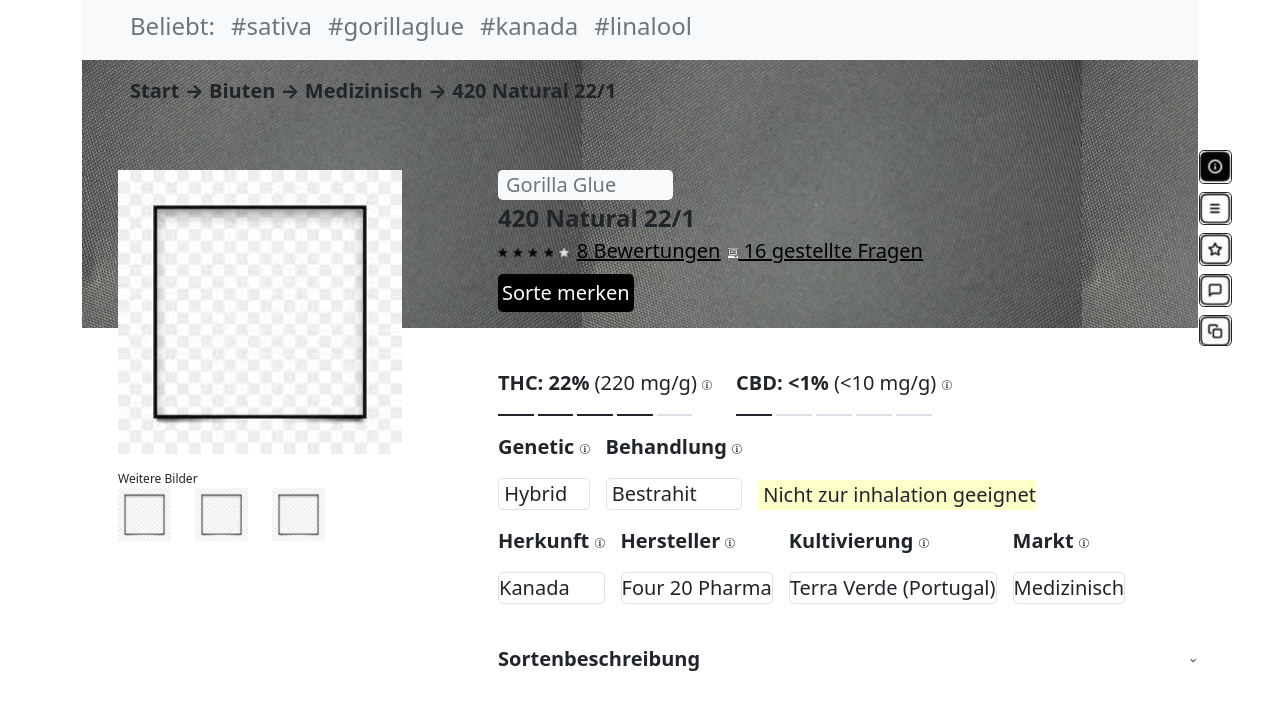
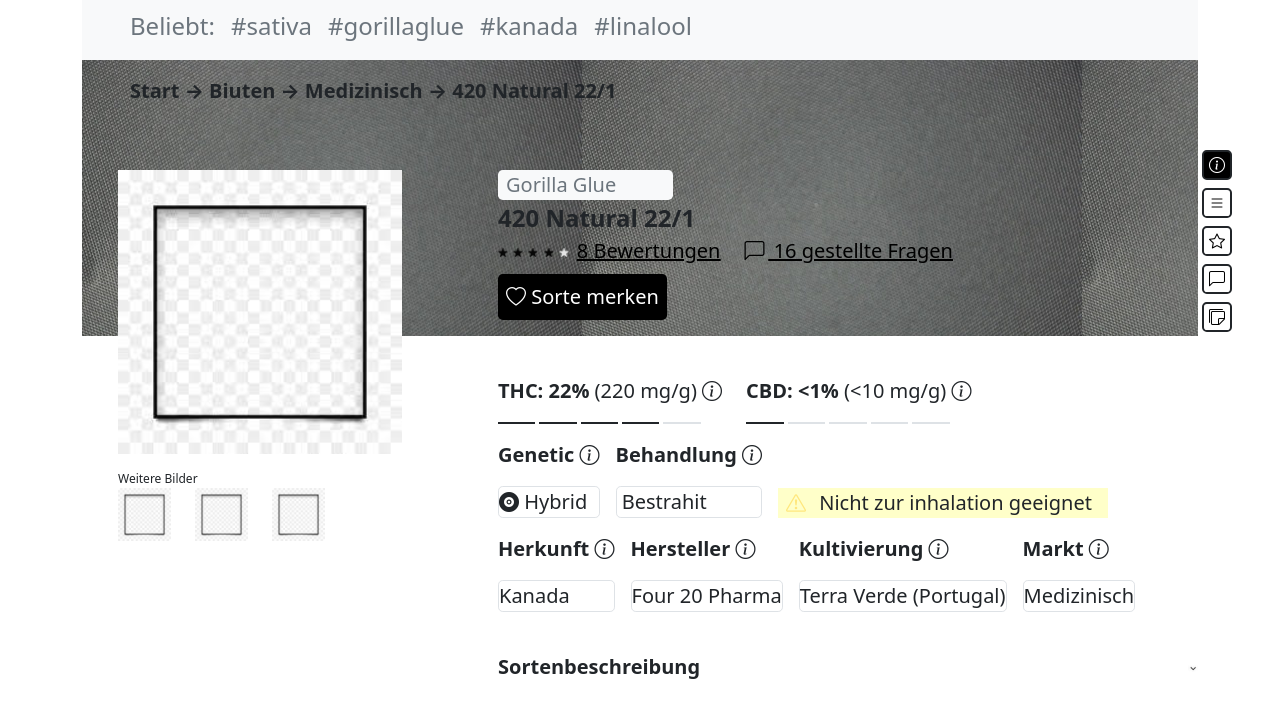
Before and after one commit to Svidzerska/bootstrap_example, a website: page index.html in a window 1280 px wide. Drawn offline with nearby package versions, Linux system fonts and the light colour scheme.

Commit message:
icon font was used

```diff
--- a/index.html
+++ b/index.html
@@ -10,23 +10,19 @@
    <script src="https://cdn.jsdelivr.net/npm/bootstrap@5.1.3/dist/js/bootstrap.bundle.min.js"
       integrity="sha384-ka7Sk0Gln4gmtz2MlQnikT1wXgYsOg+OMhuP+IlRH9sENBO0LRn5q+8nbTov4+1p"
       crossorigin="anonymous"></script>
+   <link rel="stylesheet" href="https://cdn.jsdelivr.net/npm/bootstrap-icons@1.8.1/font/bootstrap-icons.css">
    <title>Document</title>
    <link rel="stylesheet" href="css/style.css">
 </head>
 
 <body>
    <div class="container position-relative">
-      <div class="fixed position-fixed d-flex flex-column end-0 pe-5">
-         <div class="border rounded-3 border-dark mb-2"><a href="#"><img src="images/info_icon.jpg" alt="img" srcset=""
-                  class="rounded-3"></a></div>
-         <div class="border rounded-3 border-dark mb-2"><a href="#"><img src="images/nav_icon.jpg" alt="img" srcset=""
-                  class="rounded-3"></a></div>
-         <div class="border rounded-3 border-dark mb-2"><a href="#"><img src="images/star_icon.jpg" alt="img" srcset=""
-                  class="rounded-3"></a></div>
-         <div class="border rounded-3 border-dark mb-2"><a href="#"><img src="images/message.jpg" alt="img" srcset=""
-                  class="rounded-3"></a></div>
-         <div class="border rounded-3 border-dark mb-2"><a href="#"><img src="images/copy_icon.jpg" alt="img" srcset=""
-                  class="rounded-3"></a></div>
+      <div class="fixed position-fixed d-flex flex-column end-0 pe-5 fs-6">
+         <div class="border rounded-3 border-dark border-2 mb-2"><a href="#"><i class="bi bi-info-circle"></i></a></div>
+         <div class="border rounded-3 border-dark border-2 mb-2"><a href="#"><i class="bi bi-list"></i></a></div>
+         <div class="border rounded-3 border-dark border-2 mb-2"><a href="#"><i class="bi bi-star"></i></a></div>
+         <div class="border rounded-3 border-dark border-2 mb-2"><a href="#"><i class="bi bi-chat-left"></i></a></div>
+         <div class="border rounded-3 border-dark border-2 mb-2"><a href="#"><i class="bi bi-stickies"></i></a></div>
       </div>
       <div class="tags ps-5 text-secondary bg-light d-flex flex-sm-row flex-column fs-4">
          <p class="pe-3 pt-2 mt-0">Beliebt:</p>
@@ -70,13 +66,13 @@
                            <p class="pe-2 text-decoration-underline m-0">8 Bewertungen</p>
                         </a>
                         <a href="#" class="text-black message">
-                           <p class="text-decoration-underline m-0"><img src="images/message_icon_single.png" alt=""> 16
+                           <p class="text-decoration-underline m-0 ps-3"><i class="bi bi-chat-left pe-1"></i> 16
                               gestellte Fragen</p>
                         </a>
                      </div>
                      <div>
-                        <button class="bg-black rounded-3 text-white border-0 p-1">
-                           Sorte merken
+                        <button class="bg-black rounded-3 text-white border-0 p-2">
+                           <i class="bi bi-heart"></i> Sorte merken
                         </button>
                      </div>
                   </div>
@@ -94,8 +90,7 @@
                      <div class="d-flex flex-row justify-content-start pt-4">
                         <div class="pe-4">
                            <p>
-                              <span class="fw-bolder">THC: 22%</span> (220 mg/g) <a href="#"><img
-                                    src="images/icon_info_black.jpg" alt="" srcset=""></a>
+                              <span class="fw-bolder">THC: 22%</span> (220 mg/g) <i class="bi bi-info-circle"></i>
                            </p>
                            <div class="row d-flex flex-row w-100 m-0">
                               <p class="border-bottom border-dark border-2 col-2 me-1"></p>
@@ -107,8 +102,7 @@
                         </div>
                         <div>
                            <p>
-                              <span class="fw-bolder">CBD: &lt;1% </span> (&lt;10 mg/g) <a href="#"><img
-                                    src="images/icon_info_black.jpg" alt="" srcset=""></a>
+                              <span class="fw-bolder">CBD: &lt;1% </span> (&lt;10 mg/g) <i class="bi bi-info-circle"></i>
                            </p>
                            <div class="row d-flex flex-row w-100 m-0">
                               <p class="border-bottom border-dark border-2 col-2 me-1"></p>
@@ -121,32 +115,32 @@
                      </div>
                      <div class="d-flex flex-column flex-sm-column flex-md-row justify-content-lg-start justify-content-md-between align-items-md-end">
                         <div class="pe-3">
-                           <p class="fw-bolder">Genetic <img src="images/icon_info_black.jpg" alt=""></p>
-                           <p class="border rounded-3"><img src="" alt=""> Hybrid</p>
+                           <p class="fw-bolder">Genetic <i class="bi bi-info-circle"></i></p>
+                           <p class="border rounded-3"><i class="bi bi-vinyl-fill"></i> Hybrid</p>
                         </div>
                         <div class="pe-3">
-                           <p class="fw-bolder">Behandlung <img src="images/icon_info_black.jpg" alt=""></p>
+                           <p class="fw-bolder">Behandlung <i class="bi bi-info-circle"></i></p>
                            <p class="border rounded-3"><img src="" alt=""> Bestrahit</p>
                         </div>
                         <div class="pe-3">
-                           <p class="warning"><img src="" alt=""> Nicht zur inhalation geeignet</p>
+                           <p class="warning pe-3"><i class="bi bi-exclamation-triangle pe-2 ps-2"></i> Nicht zur inhalation geeignet</p>
                         </div>
                      </div>
                      <div class="d-flex flex-column flex-sm-column flex-md-row justify-content-lg-start justify-content-md-between justify-content-sm-start">
                         <div class="pe-3">
-                           <p class="fw-bolder">Herkunft <img src="images/icon_info_black.jpg" alt=""></p>
+                           <p class="fw-bolder">Herkunft <i class="bi bi-info-circle"></i></p>
                            <p class="border rounded-3"><img src="" alt="">Kanada</p>
                         </div>
                         <div class="pe-3">
-                           <p class="fw-bolder">Hersteller <img src="images/icon_info_black.jpg" alt=""></p>
+                           <p class="fw-bolder">Hersteller <i class="bi bi-info-circle"></i></p>
                            <p class="border rounded-3"><img src="" alt="">Four 20 Pharma</p>
                         </div>
                         <div class="pe-3">
-                           <p class="fw-bolder">Kultivierung <img src="images/icon_info_black.jpg" alt=""></p>
+                           <p class="fw-bolder">Kultivierung <i class="bi bi-info-circle"></i></p>
                            <p class="border rounded-3"><img src="" alt="">Terra Verde (Portugal)</p>
                         </div>
                         <div class="pe-3">
-                           <p class="fw-bolder">Markt <img src="images/icon_info_black.jpg" alt=""></p>
+                           <p class="fw-bolder">Markt <i class="bi bi-info-circle"></i></p>
                            <p class="border rounded-3"><img src="" alt="">Medizinisch</p>
                         </div>
                      </div>
--- a/scss/style.scss
+++ b/scss/style.scss
@@ -5,6 +5,25 @@
 .fixed  {
    top: 150px;
    z-index: 999;
+   div {
+      width: 30px;
+      height: 30px;
+      display: flex;
+      flex-direction: row;
+      justify-content: center;
+      align-items: center;
+      a {
+         color: black;
+         font-weight: 700;
+      }
+   }
+
+   div:first-child {
+      background-color: black;
+      a {
+         color: white;
+      }
+   }
 }
 
 .picture-main {
@@ -30,11 +49,15 @@
 
 .warning {
    background-color: rgb(255, 255, 201);
+   i {
+      color: rgb(255, 231, 124);
+   }
+
 }
+
 
 @media screen and (max-width: 992px) {
    .picture-gallery {
       position: relative!important;
    }
-
 }
```
Also changed, not shown: css/style.css.
